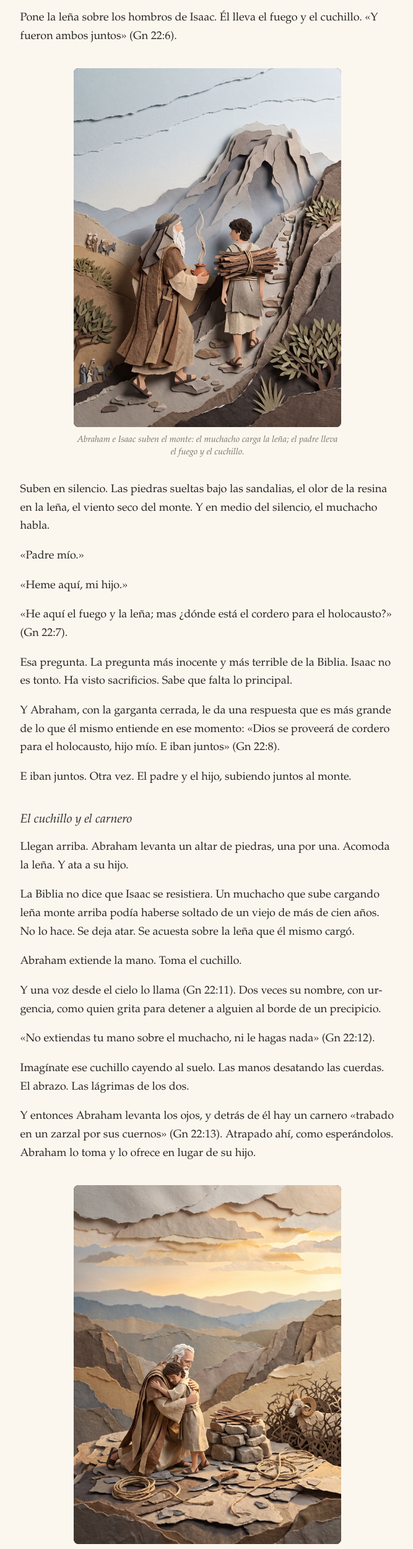
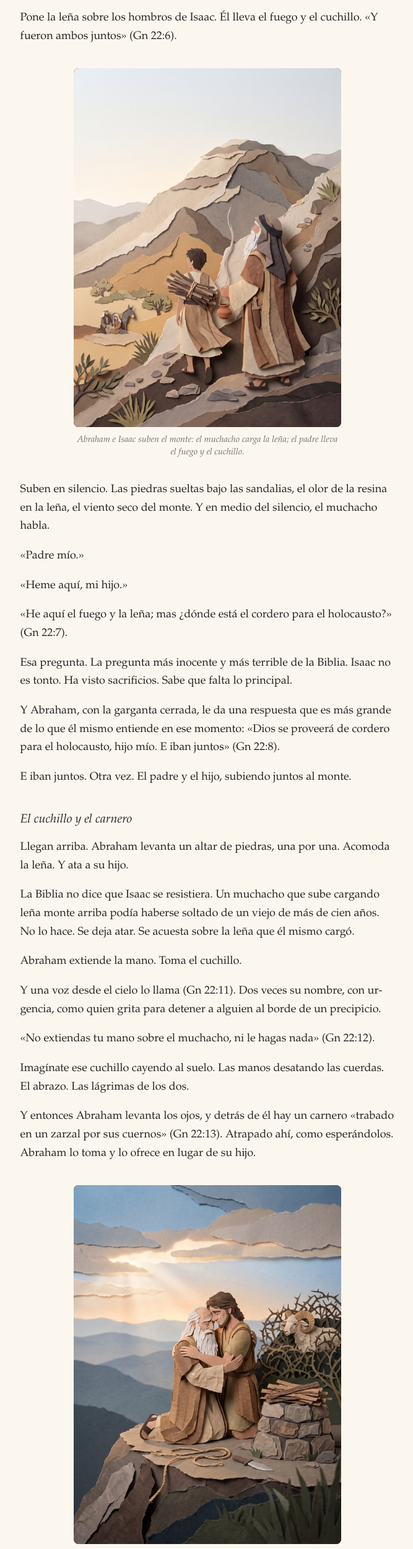
Before and after one commit to byronbustamanteg700/estudio_biblico_grok, a plain HTML site: page cap02.html in a window 1280 px wide. Shown: the part 7169-9668 px from the top of the page at 62% size, without its empty margins (305-972 px from the left). Drawn offline with Linux system fonts and the light colour scheme.

Commit message:
Tres ilustraciones rehechas (caps 2 y 4)

```diff
--- a/cap02.html
+++ b/cap02.html
@@ -121,7 +121,7 @@ figure.media figcaption{font-size:.8rem;color:var(--muted);font-style:italic;tex
 <p>Les dice a los siervos que esperen con el asno. Y les dice algo raro: que él y el muchacho van a subir a adorar «y volveremos a vosotros» (Gn 22:5). Volveremos. Los dos. No dice volveré. Algo le dice adentro que Dios no le va a fallar, aunque no sabe cómo.</p>
 <p>Pone la leña sobre los hombros de Isaac. Él lleva el fuego y el cuchillo. «Y fueron ambos juntos» (Gn 22:6).</p>
 <figure class="media ilus">
-<img src="cap02_subida_moriah_web.jpg" alt="Abraham e Isaac suben el monte Moriah: el muchacho carga la leña y el padre lleva el fuego y el cuchillo." width="1400" height="1875" loading="lazy">
+<img src="cap02_subida_moriah_v2_web.jpg" alt="Abraham e Isaac suben el monte Moriah: el muchacho carga la leña y el padre lleva el fuego y el cuchillo." width="1400" height="1875" loading="lazy">
 <figcaption>Abraham e Isaac suben el monte: el muchacho carga la leña; el padre lleva el fuego y el cuchillo.</figcaption>
 </figure>
 <p>Suben en silencio. Las piedras sueltas bajo las sandalias, el olor de la resina en la leña, el viento seco del monte. Y en medio del silencio, el muchacho habla.</p>
@@ -140,7 +140,7 @@ figure.media figcaption{font-size:.8rem;color:var(--muted);font-style:italic;tex
 <p>Imagínate ese cuchillo cayendo al suelo. Las manos desatando las cuerdas. El abrazo. Las lágrimas de los dos.</p>
 <p>Y entonces Abraham levanta los ojos, y detrás de él hay un carnero «trabado en un zarzal por sus cuernos» (Gn 22:13). Atrapado ahí, como esperándolos. Abraham lo toma y lo ofrece en lugar de su hijo.</p>
 <figure class="media ilus">
-<img src="cap02_carnero_web.jpg" alt="El carnero está atrapado por los cuernos en un zarzal, detrás de Abraham, que abraza a Isaac junto al altar de piedras." width="1400" height="1875" loading="lazy">
+<img src="cap02_carnero_v2_web.jpg" alt="El carnero está atrapado por los cuernos en un zarzal, detrás de Abraham, que abraza a Isaac junto al altar de piedras." width="1400" height="1875" loading="lazy">
 <figcaption>El carnero atrapado por los cuernos en un zarzal, detrás de Abraham que abraza a Isaac junto al altar de piedras.</figcaption>
 </figure>
 <p>En lugar de su hijo. Esas cuatro palabras son el corazón de este capítulo y de todo este libro. Alguien muere en lugar de otro.</p>
```
Also changed, not shown: cap04.html (+1 -1 lines), cap02_carnero_v2_web.jpg (added), cap02_subida_moriah_v2_web.jpg (added), cap04_sangre_puerta_v2_web.jpg (added).
